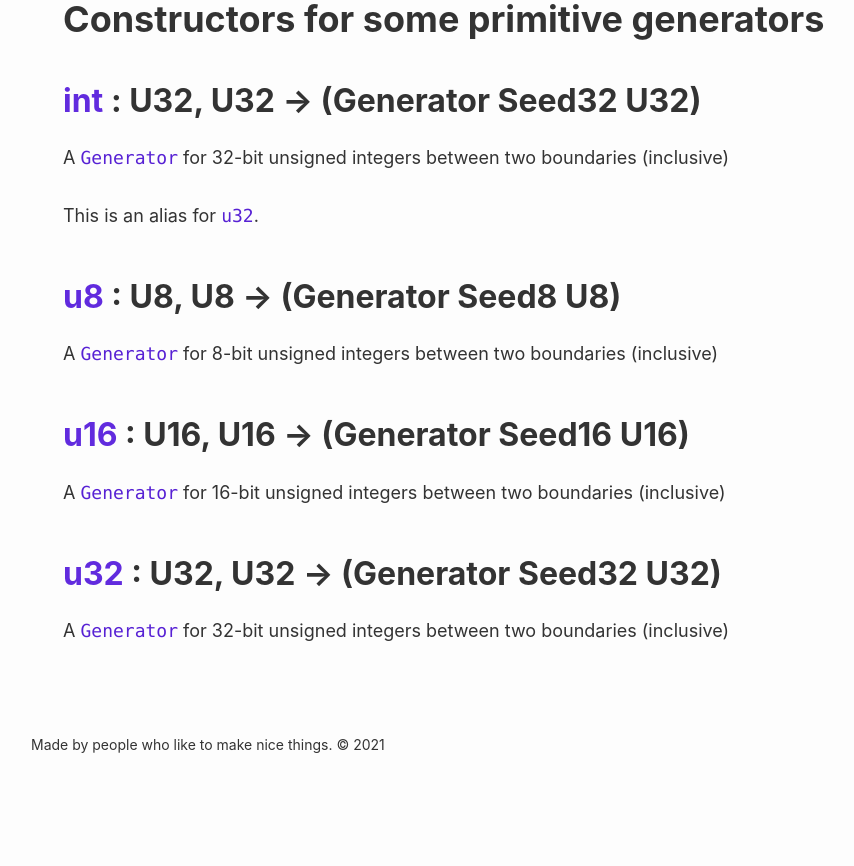
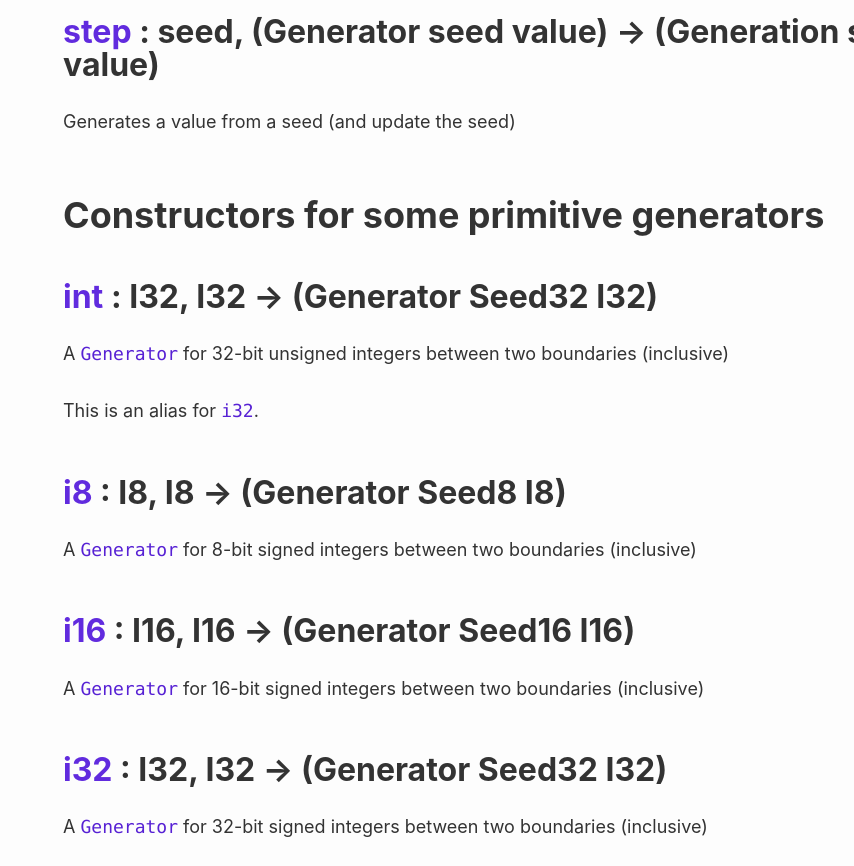
Before and after one commit to JanCVanB/roc-random, a plain HTML site: page docs/index.html in a window 1280 px wide. Shown: the part 2114-2980 px from the top of the page, without its empty margins (265-1119 px from the left). Before the commit the page ends 2891 px from the top, so only its background shows below. Drawn offline with Linux system fonts and the light colour scheme.

Commit message:
Support signed integers (#5)
* Add `.i8`, `.i16`, and `.i32`

* Re-alias `.int` to `.i32`

* Alias `.seed` to `.seed32`

* Flatten digits example for a different style

* Update docs

```diff
--- a/docs/index.html
+++ b/docs/index.html
@@ -37,7 +37,7 @@
     </div>
 </header>
 <main>
-    <h2 class="module-name" ><a href="#" >Random</a></h2><h1>Types</h1>
+    <h2 class="module-name" ><a href="/#" >Random</a></h2><h1>Types</h1>
 <h3 id="Generator" class="entry-name" ><a href="#Generator" >Generator</a> seed value : seed -> (Generation seed value)</h3><p>A psuedorandom value generator</p>
 <h3 id="Generation" class="entry-name" ><a href="#Generation" >Generation</a> seed value :
     {
@@ -48,6 +48,8 @@
 <h3 id="Seed16" class="entry-name" ><a href="#Seed16" >Seed16</a> : [ Seed16 U16 ]*</h3><p>A 16-bit seed</p>
 <h3 id="Seed32" class="entry-name" ><a href="#Seed32" >Seed32</a> : [ Seed32 U32 ]*</h3><p>A 32-bit seed</p>
 <h1>Constructors for seeds</h1>
+<h3 id="seed" class="entry-name" ><a href="#seed" >seed</a> : U32 -> Seed32</h3><p>Constructs a 32-bit seed from an 32-bit integer</p>
+<p>This is an alias for <a href="#seed32" title="Docs for Random.seed32"><code>seed32</code></a>.</p>
 <h3 id="seed8" class="entry-name" ><a href="#seed8" >seed8</a> : U8 -> Seed8</h3><p>Constructs an 8-bit seed from an 8-bit integer</p>
 <h3 id="seed16" class="entry-name" ><a href="#seed16" >seed16</a> : U16 -> Seed16</h3><p>Constructs a 16-bit seed from a 16-bit integer</p>
 <h3 id="seed32" class="entry-name" ><a href="#seed32" >seed32</a> : U32 -> Seed32</h3><p>Constructs a 32-bit seed from a 32-bit integer</p>
@@ -55,8 +57,11 @@
 <h3 id="next" class="entry-name" ><a href="#next" >next</a> : (Generation seed *), (Generator seed value) -> (Generation seed value)</h3><p>Generates a new value from an old one (and update the seed)</p>
 <h3 id="step" class="entry-name" ><a href="#step" >step</a> : seed, (Generator seed value) -> (Generation seed value)</h3><p>Generates a value from a seed (and update the seed)</p>
 <h1>Constructors for some primitive generators</h1>
-<h3 id="int" class="entry-name" ><a href="#int" >int</a> : U32, U32 -> (Generator Seed32 U32)</h3><p>A <a href="#Generator" title="Docs for Random.Generator"><code>Generator</code></a> for 32-bit unsigned integers between two boundaries (inclusive)</p>
-<p>This is an alias for <a href="#u32" title="Docs for Random.u32"><code>u32</code></a>.</p>
+<h3 id="int" class="entry-name" ><a href="#int" >int</a> : I32, I32 -> (Generator Seed32 I32)</h3><p>A <a href="#Generator" title="Docs for Random.Generator"><code>Generator</code></a> for 32-bit unsigned integers between two boundaries (inclusive)</p>
+<p>This is an alias for <a href="#i32" title="Docs for Random.i32"><code>i32</code></a>.</p>
+<h3 id="i8" class="entry-name" ><a href="#i8" >i8</a> : I8, I8 -> (Generator Seed8 I8)</h3><p>A <a href="#Generator" title="Docs for Random.Generator"><code>Generator</code></a> for 8-bit signed integers between two boundaries (inclusive)</p>
+<h3 id="i16" class="entry-name" ><a href="#i16" >i16</a> : I16, I16 -> (Generator Seed16 I16)</h3><p>A <a href="#Generator" title="Docs for Random.Generator"><code>Generator</code></a> for 16-bit signed integers between two boundaries (inclusive)</p>
+<h3 id="i32" class="entry-name" ><a href="#i32" >i32</a> : I32, I32 -> (Generator Seed32 I32)</h3><p>A <a href="#Generator" title="Docs for Random.Generator"><code>Generator</code></a> for 32-bit signed integers between two boundaries (inclusive)</p>
 <h3 id="u8" class="entry-name" ><a href="#u8" >u8</a> : U8, U8 -> (Generator Seed8 U8)</h3><p>A <a href="#Generator" title="Docs for Random.Generator"><code>Generator</code></a> for 8-bit unsigned integers between two boundaries (inclusive)</p>
 <h3 id="u16" class="entry-name" ><a href="#u16" >u16</a> : U16, U16 -> (Generator Seed16 U16)</h3><p>A <a href="#Generator" title="Docs for Random.Generator"><code>Generator</code></a> for 16-bit unsigned integers between two boundaries (inclusive)</p>
 <h3 id="u32" class="entry-name" ><a href="#u32" >u32</a> : U32, U32 -> (Generator Seed32 U32)</h3><p>A <a href="#Generator" title="Docs for Random.Generator"><code>Generator</code></a> for 32-bit unsigned integers between two boundaries (inclusive)</p>
```
Also changed, not shown: 3 other files.
